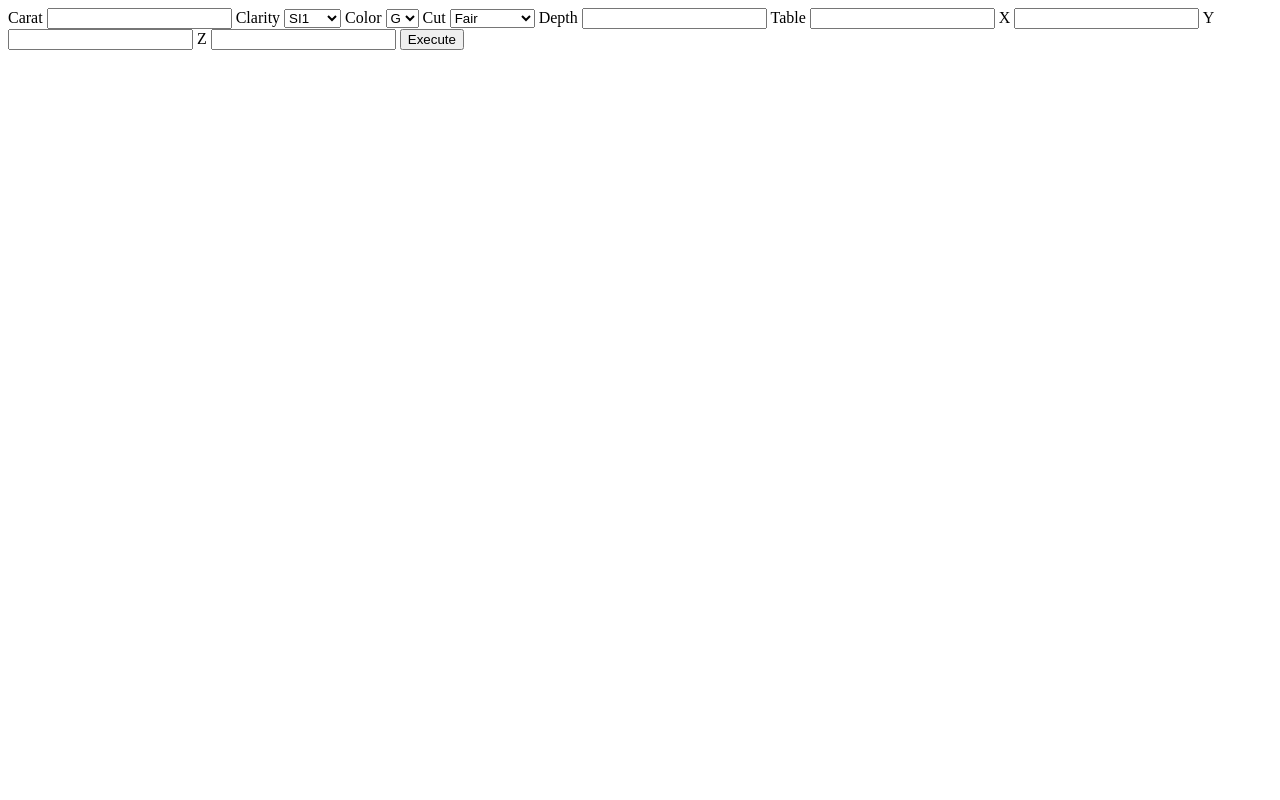
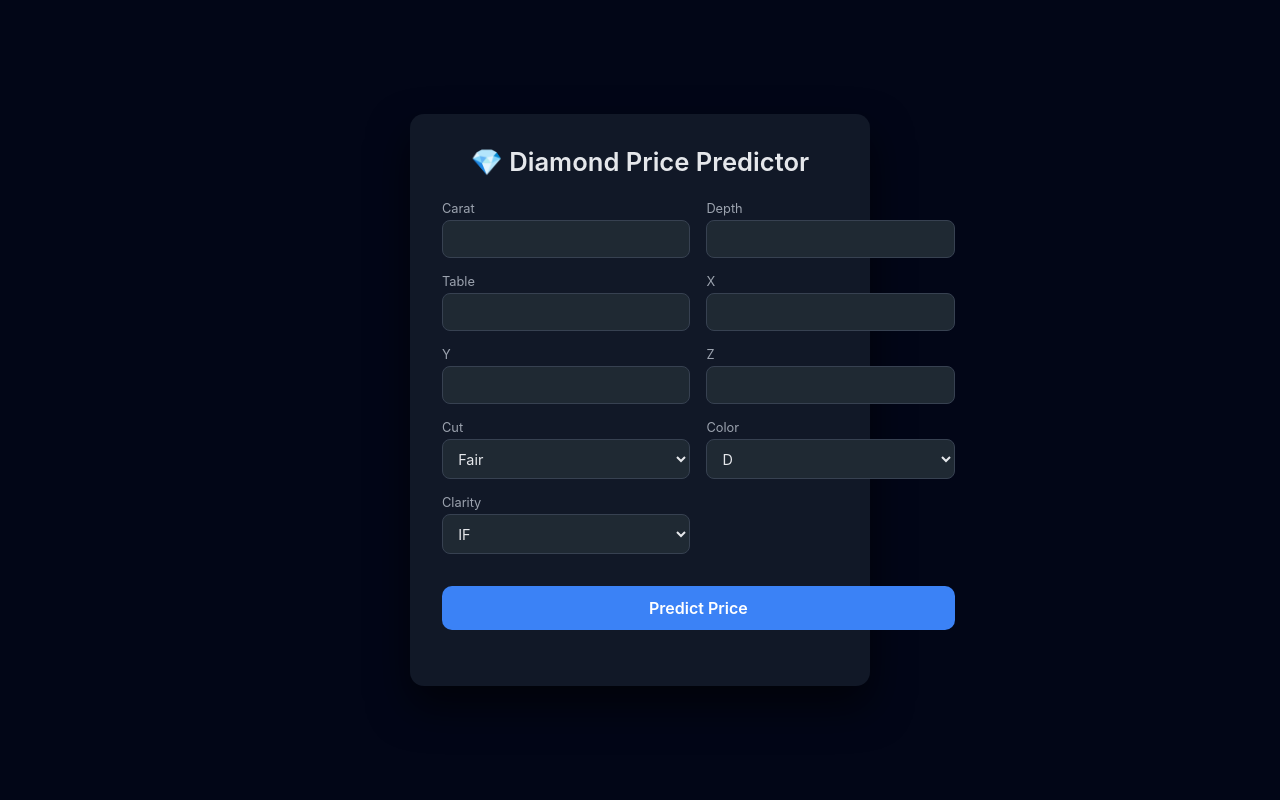
Before and after one commit to bariscansaral/diamond-price-fastapi, a FastAPI app: page / in a window 1280 px wide. Run offline with FastAPI, Linux system fonts and the light colour scheme; parts of the project's set-up code (start-up, migrations or seed data) failed here and were passed over.

Commit message:
Added UI with AI's help

```diff
--- a/ModelTests.py
+++ b/ModelTests.py
@@ -1,12 +1,12 @@
 import pickle
 import pandas as pd
 
-def main()
+def main():
     #Loading model
-    with open("30-diamond_model_completed_pkl","rb") as f:
+    with open("diamond_model_complete.pkl","rb") as f:
         saved_data=pickle.load(f)
     model = saved_data["model"]
-    X_test=pd.read_csv("30-testdata.csv")
+    X_test=pd.read_csv("30_testdatascaled.csv")
     print(model.predict(X_test))
 
 if __name__=="__main__":
--- a/main.py
+++ b/main.py
@@ -13,6 +13,7 @@ with open("30-diamond_model_completed.pkl","rb") as f:
     encoders=saved_data["encoders"]
     scaler=saved_data["scaler"]
 
+feature_order = ['carat', 'cut', 'color', 'clarity', 'depth', 'table', 'x', 'y', 'z']
 templates=Jinja2Templates(directory="templates")
 
 class DiamondFeatures(BaseModel):
@@ -32,13 +33,15 @@ async def home(request: Request):
 
 @app.post("/predict")
 async def predict(features: DiamondFeatures):
+    print("Raw Data:", features.model_dump())
     input_data=pd.DataFrame([features.model_dump()])
 
     for col in ["cut","color","clarity"]:
         input_data[col]=encoders[col].transform(input_data[col])
 
+    input_data = input_data[feature_order]
     input_scaled=scaler.transform(input_data)
-
+    print(f"Scaled Input: {input_scaled}")
     prediction=model.predict(input_scaled)
 
     return{"prediction":prediction[0]}
--- a/templates/index.html
+++ b/templates/index.html
@@ -1,66 +1,213 @@
-<form id="predict-form">
+<!DOCTYPE html>
+<html lang="en">
+<head>
+    <meta charset="UTF-8">
+    <title>Diamond Price Predictor</title>
 
-  <label>Carat</label>
-  <input type="number" step="0.01" name="carat" required>
+    <style>
+        :root {
+            --bg-color: #0f172a;
+            --card-color: #111827;
+            --input-bg: #1f2933;
+            --border-color: #374151;
+            --text-color: #e5e7eb;
+            --muted-text: #9ca3af;
+            --accent: #3b82f6;
+            --accent-hover: #2563eb;
+        }
 
-  <label>Clarity</label>
-  <select name="clarity" required>
-      <option value="SI1">SI1</option>
-      <option value="VS2">VS2</option>
-      <option value="SI2">SI2</option>
-      <option value="VS1">VS1</option>
-      <option value="VVS2">VVS2</option>
-      <option value="VVS1">VVS1</option>
-      <option value="IF">IF</option>
-      <option value="I1">I1</option>
-  </select>
+        * {
+            box-sizing: border-box;
+            font-family: "Inter", system-ui, sans-serif;
+        }
 
-  <label>Color</label>
-  <select name="color" required>
-      <option value="G">G</option>
-      <option value="E">E</option>
-      <option value="F">F</option>
-      <option value="H">H</option>
-      <option value="D">D</option>
-      <option value="I">I</option>
-      <option value="J">J</option>
-  </select>
+        body {
+            margin: 0;
+            min-height: 100vh;
+            background: linear-gradient(135deg, #020617, #020617 60%, #020617);
+            display: flex;
+            align-items: center;
+            justify-content: center;
+            color: var(--text-color);
+        }
 
-  <label>Cut</label>
-  <select name="cut" required>
-    <option value="Fair">Fair</option>
-    <option value="Good">Good</option>
-    <option value="Very Good">Very Good</option>
-    <option value="Premium">Premium</option>
-    <option value="Ideal">Ideal</option>
-  </select>
+        .card {
+            background: var(--card-color);
+            padding: 2rem;
+            border-radius: 14px;
+            width: 100%;
+            max-width: 460px;
+            box-shadow: 0 20px 40px rgba(0, 0, 0, 0.6);
+        }
 
+        h1 {
+            margin: 0 0 1.5rem;
+            text-align: center;
+            font-size: 1.6rem;
+            font-weight: 600;
+        }
 
-  <label>Depth</label>
-  <input type="number" step=0.01 name="depth" required>
+        form {
+            display: grid;
+            grid-template-columns: repeat(2, 1fr);
+            gap: 1rem;
+        }
 
-  <label>Table</label>
-  <input type="number" step=0.01 name="table" required>
+        label {
+            font-size: 0.8rem;
+            color: var(--muted-text);
+            margin-bottom: 0.25rem;
+            display: block;
+        }
 
-  <label>X</label>
-  <input type="number" step=0.01 name="x" required>
+        .field {
+            display: flex;
+            flex-direction: column;
+        }
 
-  <label>Y</label>
-  <input type="number" step=0.01 name="y" required>
+        input,
+        select {
+            background: var(--input-bg);
+            border: 1px solid var(--border-color);
+            color: var(--text-color);
+            padding: 0.6rem 0.7rem;
+            border-radius: 8px;
+            font-size: 0.9rem;
+            outline: none;
+            transition: border-color 0.2s, box-shadow 0.2s;
+        }
 
+        input:focus,
+        select:focus {
+            border-color: var(--accent);
+            box-shadow: 0 0 0 2px rgba(59, 130, 246, 0.3);
+        }
 
-  <label>Z</label>
-  <input type="number" step="0.01" name="z" required>
+        button {
+            grid-column: span 2;
+            margin-top: 1rem;
+            background: var(--accent);
+            color: #fff;
+            border: none;
+            padding: 0.75rem;
+            font-size: 1rem;
+            font-weight: 600;
+            border-radius: 10px;
+            cursor: pointer;
+            transition: background 0.2s, transform 0.1s;
+        }
 
-  <button type="submit">Execute</button>
-</form>
+        button:hover {
+            background: var(--accent-hover);
+        }
 
-<p id="result"></p>
+        button:active {
+            transform: scale(0.98);
+        }
 
+        #result {
+            margin-top: 1.5rem;
+            text-align: center;
+            font-size: 1.1rem;
+            font-weight: 500;
+            color: #a7f3d0;
+        }
+
+        @media (max-width: 500px) {
+            form {
+                grid-template-columns: 1fr;
+            }
+
+            button {
+                grid-column: span 1;
+            }
+        }
+    </style>
+</head>
+<body>
+
+<div class="card">
+    <h1>💎 Diamond Price Predictor</h1>
+
+    <form id="predict-form">
+
+        <div class="field">
+            <label>Carat</label>
+            <input type="number" step="0.01" name="carat" required>
+        </div>
+
+        <div class="field">
+            <label>Depth</label>
+            <input type="number" step="0.01" name="depth" required>
+        </div>
+
+        <div class="field">
+            <label>Table</label>
+            <input type="number" step="0.01" name="table" required>
+        </div>
+
+        <div class="field">
+            <label>X</label>
+            <input type="number" step="0.01" name="x" required>
+        </div>
+
+        <div class="field">
+            <label>Y</label>
+            <input type="number" step="0.01" name="y" required>
+        </div>
+
+        <div class="field">
+            <label>Z</label>
+            <input type="number" step="0.01" name="z" required>
+        </div>
+
+        <div class="field">
+            <label>Cut</label>
+            <select name="cut" required>
+                <option>Fair</option>
+                <option>Good</option>
+                <option>Very Good</option>
+                <option>Premium</option>
+                <option>Ideal</option>
+            </select>
+        </div>
+
+        <div class="field">
+            <label>Color</label>
+            <select name="color" required>
+                <option>D</option>
+                <option>E</option>
+                <option>F</option>
+                <option>G</option>
+                <option>H</option>
+                <option>I</option>
+                <option>J</option>
+            </select>
+        </div>
+
+        <div class="field">
+            <label>Clarity</label>
+            <select name="clarity" required>
+                <option>IF</option>
+                <option>VVS1</option>
+                <option>VVS2</option>
+                <option>VS1</option>
+                <option>VS2</option>
+                <option>SI1</option>
+                <option>SI2</option>
+                <option>I1</option>
+            </select>
+        </div>
+
+        <button type="submit">Predict Price</button>
+    </form>
+
+    <p id="result"></p>
+</div>
 
 <script>
 document.getElementById("predict-form").addEventListener("submit", function(e) {
-    e.preventDefault(); // sayfa yenilenmesin
+    e.preventDefault();
 
     const formData = new FormData(this);
 
@@ -70,7 +217,7 @@ document.getElementById("predict-form").addEventListener("submit", function(e) {
         color: formData.get("color"),
         clarity: formData.get("clarity"),
         depth: parseFloat(formData.get("depth")),
-        table: parseFloat(formData.get("table") || 0),
+        table: parseFloat(formData.get("table")),
         x: parseFloat(formData.get("x")),
         y: parseFloat(formData.get("y")),
         z: parseFloat(formData.get("z"))
@@ -78,19 +225,19 @@ document.getElementById("predict-form").addEventListener("submit", function(e) {
 
     fetch("/predict", {
         method: "POST",
-        headers: {
-            "Content-Type": "application/json"
-        },
+        headers: { "Content-Type": "application/json" },
         body: JSON.stringify(data)
     })
-    .then(response => response.json())
+    .then(res => res.json())
     .then(result => {
         document.getElementById("result").innerText =
-            "Diamond Price: " + Number(result.prediction).toFixed(3);
+            "Estimated Price: $" + Number(result.prediction).toFixed(3);
     })
-    .catch(error => {
-        document.getElementById("result").innerText =
-            "Error occurred!";
+    .catch(() => {
+        document.getElementById("result").innerText = "An error occurred.";
     });
 });
 </script>
+
+</body>
+</html>
```
Also changed, not shown: 1 other file.
